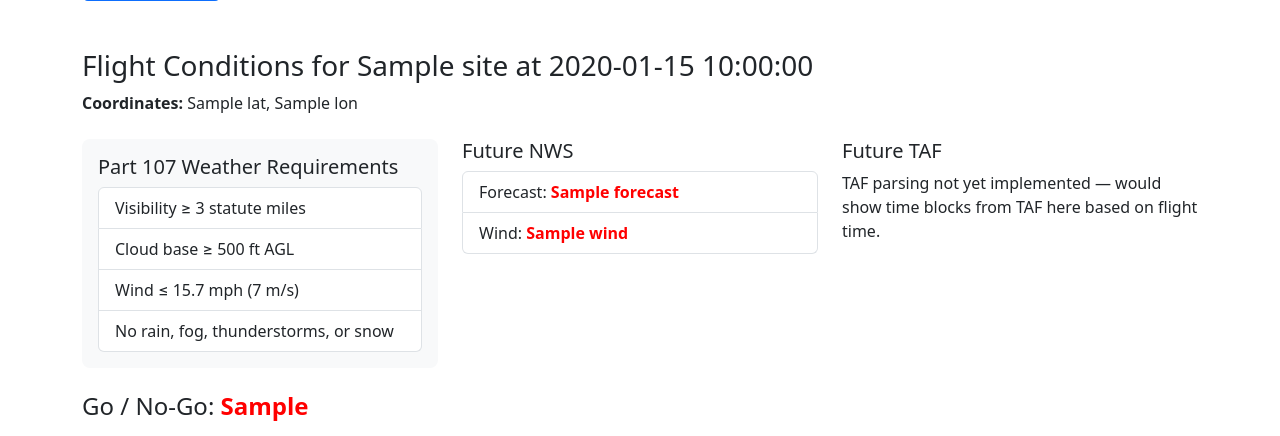
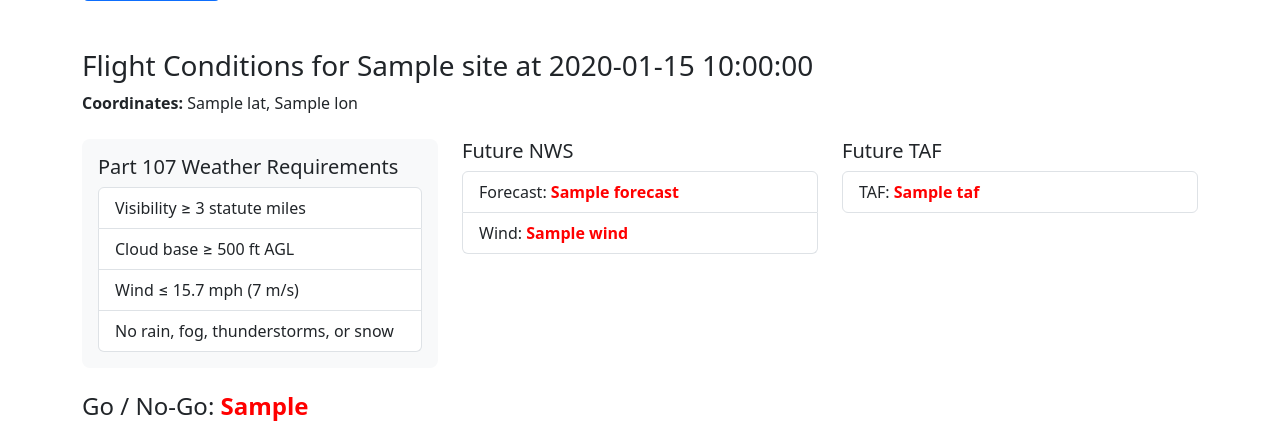
Before and after one commit to jarrettschwarz/uas_weather_app, a Flask app: template templates/index.html in a window 1280 px wide. Shown: the part 415-851 px from the top of the page. Run offline with Flask 3, Linux system fonts and the light colour scheme; the template is opened without the code that fills it: most values are stand-ins (such as "Sample title", 1, 10 or a date in 2020).

Commit message:
Update index.html

```diff
--- a/templates/index.html
+++ b/templates/index.html
@@ -66,7 +66,13 @@
             </div>
             <div class="col-md-4">
                 <h5>Future TAF</h5>
-                    <p>TAF parsing not yet implemented — would show time blocks from TAF here based on flight time.</p>
+                <ul class="list-group">
+                    <li class="list-group-item">TAF:
+                        <span class="{{ 'check-pass' if result.taf_pass else 'check-fail' }}">
+                            {{ result.taf }}
+                        </span>
+                    </li>
+                </ul>
             </div>
             {% endif %}
         </div>
@@ -80,5 +86,3 @@
         </div>
     </div>
 {% endif %}
-</body>
-</html>
```
Lines whose indentation alone changed are shown as unchanged.
